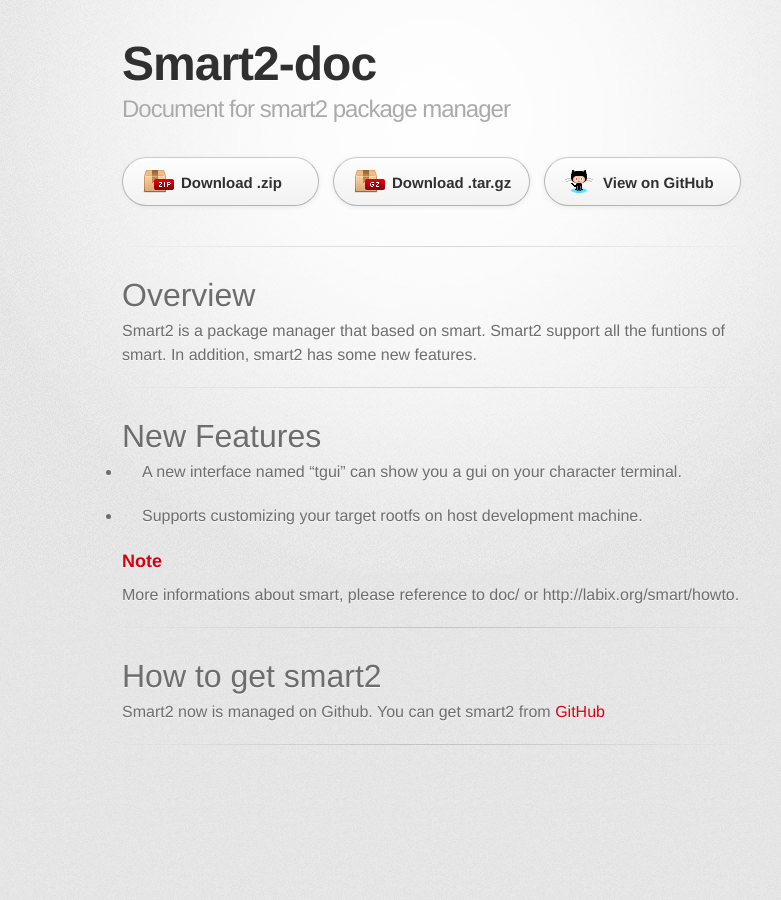
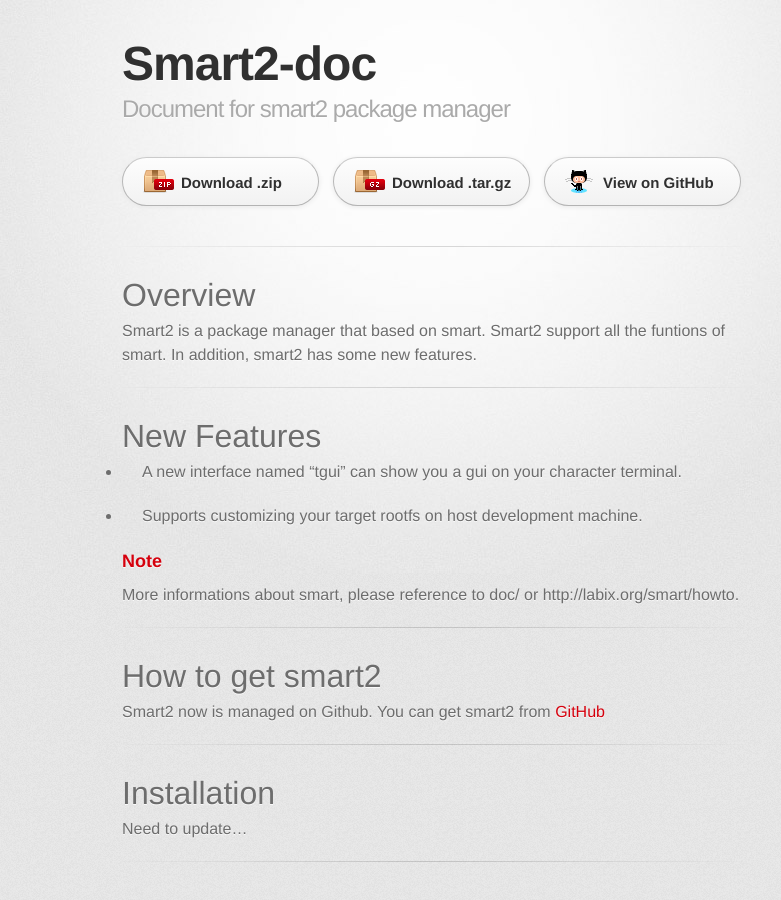
Before and after one commit to fan-xin/smart2-doc, a Jekyll site: the page built from index.md, in a window 1280 px wide. Shown: the whole page, without its empty margins (208-989 px from the left). Built offline with Jekyll 4.4.1, drawn with Linux system fonts in a browser that asks for light colours; some web fonts are replaced; Markdown is read by kramdown in place of the engine named in the settings.

Commit message:
Update index.md

```diff
--- a/index.md
+++ b/index.md
@@ -11,9 +11,9 @@
 
 #New Features
 
-  * A new interface named "tgui" can show you a gui on your character terminal.
+ * A new interface named "tgui" can show you a gui on your character terminal.
 
-  * Supports customizing your target rootfs on host development machine.
+ * Supports customizing your target rootfs on host development machine.
 
 ###Note
 
@@ -26,3 +26,9 @@
 Smart2 now is managed on Github. You can get smart2 from [GitHub](https://github.com/ubinux/smart2.git)
 
 ------
+
+#Installation
+
+Need to update...
+
+------
```
